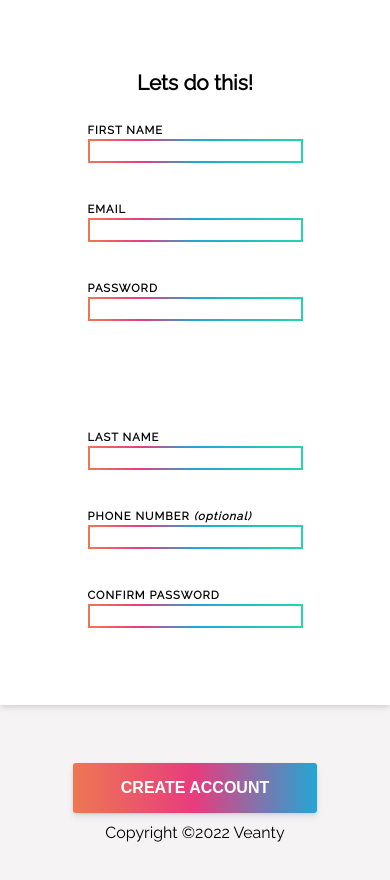
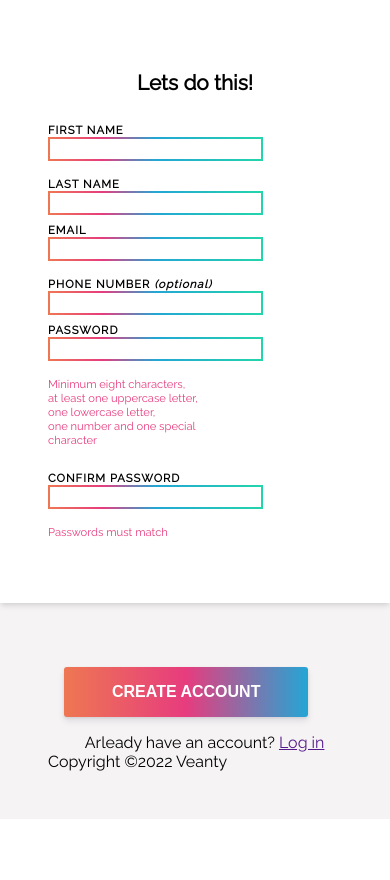
Before and after one commit to JakubDrozd/sign-up-form, a plain HTML site: page index.html in a window 390 px wide. Shown: the part 420-1300 px from the top of the page. After the commit the page ends 1239 px from the top, so only its background shows below. Drawn offline with Linux system fonts and the light colour scheme.

Commit message:
Add some validation to form fields, style

```diff
--- a/index.html
+++ b/index.html
@@ -32,12 +32,12 @@
               <b>You <em>know</em> you want to.</b>
             </div>
           </div>
-
           <div class="form-container">
             <form action="#" method="post" id="form">
               <h4 style="font-size: 1.3rem">Lets do this!</h4>
-              <div class="columns">
-                <div class="form-col">
+              <div class="rows">
+                <div class="form-row">
+                  <div class="field">
                     <label for="first">FIRST NAME</label>
                     <input
                       type="text"
@@ -48,6 +48,21 @@
                       pattern="\b([A-ZÀ-ÿ][-,a-z. ']+[ ]*)+"
                     />
                     <span></span>
+                  </div>
+                  <div class="field">
+                    <label for="last">LAST NAME</label
+                    ><input
+                      type="text"
+                      name="last"
+                      id="last"
+                      placeholder=" "
+                      pattern="\b([A-ZÀ-ÿ][-,a-z. ']+[ ]*)+"
+                    />
+                    <span></span>
+                  </div>
+                </div>
+                <div class="form-row">
+                  <div class="field">
                     <label for="email">EMAIL</label
                     ><input
                       required
@@ -57,6 +72,20 @@
                       placeholder=" "
                     />
                     <span></span>
+                  </div>
+                  <div class="field">
+                    <label for="phone">PHONE NUMBER <em>(optional)</em></label
+                    ><input
+                      type="tel"
+                      name="phone"
+                      id="phone"
+                      placeholder=" "
+                    />
+                    <span></span>
+                  </div>
+                </div>
+                <div class="form-row">
+                  <div class="field">
                     <label for="password">PASSWORD</label
                     ><input
                       type="password"
@@ -69,24 +98,17 @@
                     />
                     <span></span>
                     <div class="requirements">
-                    Your password must be at least 8 characters as well as
-                    contain at least one uppercase, one lowercase, one special
-                    character and one number.
+                      Minimum eight characters,<br />
+                      at least one uppercase letter,
+                      <br />
+                      one lowercase letter,
+                      <br />
+                      one number and one special
+                      <br />
+                      character
                     </div>
                   </div>
-                <div class="form-col">
-                  <label for="last">LAST NAME</label
-                  ><input
-                    type="text"
-                    name="last"
-                    id="last"
-                    placeholder=" "
-                    pattern="\b([A-ZÀ-ÿ][-,a-z. ']+[ ]*)+"
-                  />
-                  <span></span>
-                  <label for="phone">PHONE NUMBER <em>(optional)</em></label
-                  ><input type="tel" name="phone" id="phone" placeholder=" " />
-                  <span></span>
+                  <div class="field">
                     <label for="match">CONFIRM PASSWORD</label
                     ><input
                       onChange="onChange()"
@@ -97,12 +119,19 @@
                       required
                     />
                     <span></span>
+                    <div class="requirements">Passwords must match</div>
+                  </div>
                 </div>
               </div>
             </form>
           </div>
           <div class="footer">
+            <div>
               <button type="submit" form="form">Create Account</button>
+              <div class="login">
+                Arleady have an account? <a href="">Log in</a>
+              </div>
+            </div>
             <div class="author">Copyright ©2022 Veanty</div>
           </div>
         </div>
--- a/styles.css
+++ b/styles.css
@@ -4,10 +4,18 @@
     display: flex;
     flex-direction: column;
   }
-  .columns {
+  .rows {
+    display: flex;
+    flex-flow: column;
+    align-items: center;
+    justify-content: center;
+  }
+
+  .field {
+    width: 95%;
     display: flex;
     flex-direction: column;
-    align-items: center;
+    gap: 0.5rem;
   }
   h4 {
     text-align: center;
@@ -19,8 +27,8 @@
     align-items: center;
   }
 }
+
 body {
-  padding: 1rem 0.5rem;
   -webkit-font-smoothing: antialiased;
   -moz-osx-font-smoothing: grayscale;
   text-rendering: optimizeLegibility;
@@ -31,7 +39,6 @@ body {
 .container {
   display: flex;
 }
-
 .banner {
   color: #f8f8f8;
   margin: 0;
@@ -144,24 +151,6 @@ input[type="tel"] {
   );
   transition: 0.5s;
 }
-input[type="text"]:hover,
-input[type="password"]:hover,
-input[type="email"]:hover,
-input[type="tel"]:hover {
-  border-image-outset: right center;
-}
-input[type="text"]:hover,
-input[type="password"]:hover,
-input[type="email"]:hover,
-input[type="tel"]:hover {
-  border-image-outset: right center;
-}
-input[type="tel"]:placeholder-shown + span::before,
-input[type="text"]:placeholder-shown + span::before,
-input[type="email"]:placeholder-shown + span::before,
-input[type="password"]:placeholder-shown + span::before {
-  content: "\00a0";
-}
 input[type="tel"]:invalid:not(:placeholder-shown):not(:focus),
 input[type="text"]:invalid:not(:placeholder-shown):not(:focus),
 input[type="email"]:invalid:not(:placeholder-shown):not(:focus),
@@ -173,13 +162,6 @@ input[type="text"]:valid:not(:placeholder-shown):not(:focus),
 input[type="email"]:valid:not(:placeholder-shown):not(:focus),
 input[type="password"]:valid:not(:placeholder-shown):not(:focus) {
   background: rgb(57, 185, 31);
-}
-input[type="tel"]:invalid:focus:not(:placeholder-shown) ~ .requirements,
-input[type="text"]:invalid:focus:not(:placeholder-shown) ~ .requirements,
-input[type="email"]:invalid:focus:not(:placeholder-shown) ~ .requirements,
-input[type="password"]:invalid:focus:not(:placeholder-shown) ~ .requirements {
-  max-height: 200px;
-  padding: 1em;
 }
 input[type="tel"]:valid:not(:placeholder-shown) + span::before,
 input[type="text"]:valid:not(:placeholder-shown) + span::before,
@@ -203,8 +185,15 @@ label {
 }
 .footer {
   padding: 3rem;
+  display: flex;
+  flex-direction: column;
+  align-items: flex-start;
 }
-.footer > button[type="submit"] {
+.login {
+  align-self: flex-end;
+  justify-self: flex-end;
+}
+button[type="submit"] {
   display: block;
   text-align: center;
   text-decoration: none;
@@ -214,9 +203,9 @@ label {
   color: white;
   border: 0;
   border-radius: 3px;
+  margin: 1rem;
 }
-.footer > button[type="submit"] {
-  margin: 10px;
+button[type="submit"] {
   padding: 1em 3em;
   background-size: 200% auto;
   color: white;
@@ -230,18 +219,25 @@ label {
   );
   transition: 0.5s;
 }
-.footer > button[type="submit"]:hover {
+button[type="submit"]:hover {
   background-position: right center;
   cursor: pointer;
 }
+
+.form-row {
+  display: flex;
+  flex-flow: row wrap;
+  gap: 0.5rem;
+}
 .requirements {
-  display: none;
-  padding: 0 30px 0 50px;
-  color: #999;
-  transition: 0.28s;
-  overflow: hidden;
-  color: rgb(238, 113, 113);
-  font-style: italic;
-  text-align: center;
-  font-size: 0.9em;
+  color: #e73c7e;
+  font-size: 0.7rem;
+  word-wrap: break-word;
+  margin-bottom: 1rem;
 }
+.field {
+  display: flex;
+  flex-direction: column;
+  align-items: flex-start;
+  gap: 0.5rem;
+}
```
Lines whose indentation alone changed are shown as unchanged.
